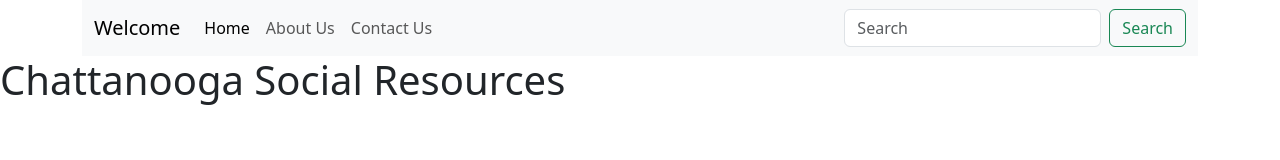
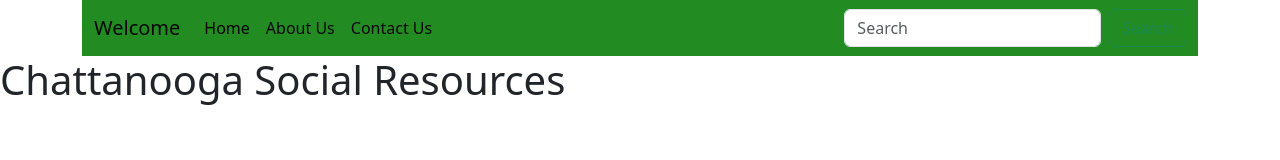
Before and after one commit to CodyKeith9/Chattanooga-Social-Work, a plain HTML site: page Index.html in a window 1280 px wide. Drawn offline with nearby package versions, Linux system fonts and the light colour scheme.

Commit message:
Updated CSS file and added color to all Navbars

```diff
--- a/Index.html
+++ b/Index.html
@@ -5,8 +5,7 @@
     <meta name="viewport" content="width=device-width, initial-scale=1.0">
 
     <title>Chattanooga Social Work Resource Center</title>
-</head>
-
+<link rel="stylesheet" href="style.css">
 <link href="https://cdn.jsdelivr.net/npm/bootstrap@5.3.3/dist/css/bootstrap.min.css"
       rel="stylesheet"
       integrity="sha384-QWTKZyjpPEjISv5WaRU9OFeRpok6YctnYmDr5pNlyT2bRjXh0JMhjY6hW+ALEwIH"
@@ -16,9 +15,11 @@
       integrity="sha384-YvpcrYf0tY3lHB60NNkmXc5s9fDVZLESaAA55NDzOxhy9GkcIdslK1eN7N6jIeHz"
       crossorigin="anonymous">
 </script>
+<head/>
+
 <body>
     <div class="container">
-        <nav class="navbar navbar-expand-lg bg-body-tertiary">
+          <nav class="navbar navbar-expand-lg navbar-custom">
             <div class="container-fluid">
               <a class="navbar-brand" href="#">Welcome</a>
               <button class="navbar-toggler" type="button" data-bs-toggle="collapse" data-bs-target="#navbarSupportedContent" aria-controls="navbarSupportedContent" aria-expanded="false" aria-label="Toggle navigation">
--- a/style.css
+++ b/style.css
@@ -0,0 +1,7 @@
+.navbar-custom {
+    background-color: forestgreen/* Replace with your desired color */
+}
+.navbar-custom .navbar-brand,
+.navbar-custom .nav-link {
+    color: rgb(8, 8, 8)
+}
```
Also changed, not shown: 3rdpage.html (+3 -2 lines), contact.html (+3 -2 lines).
